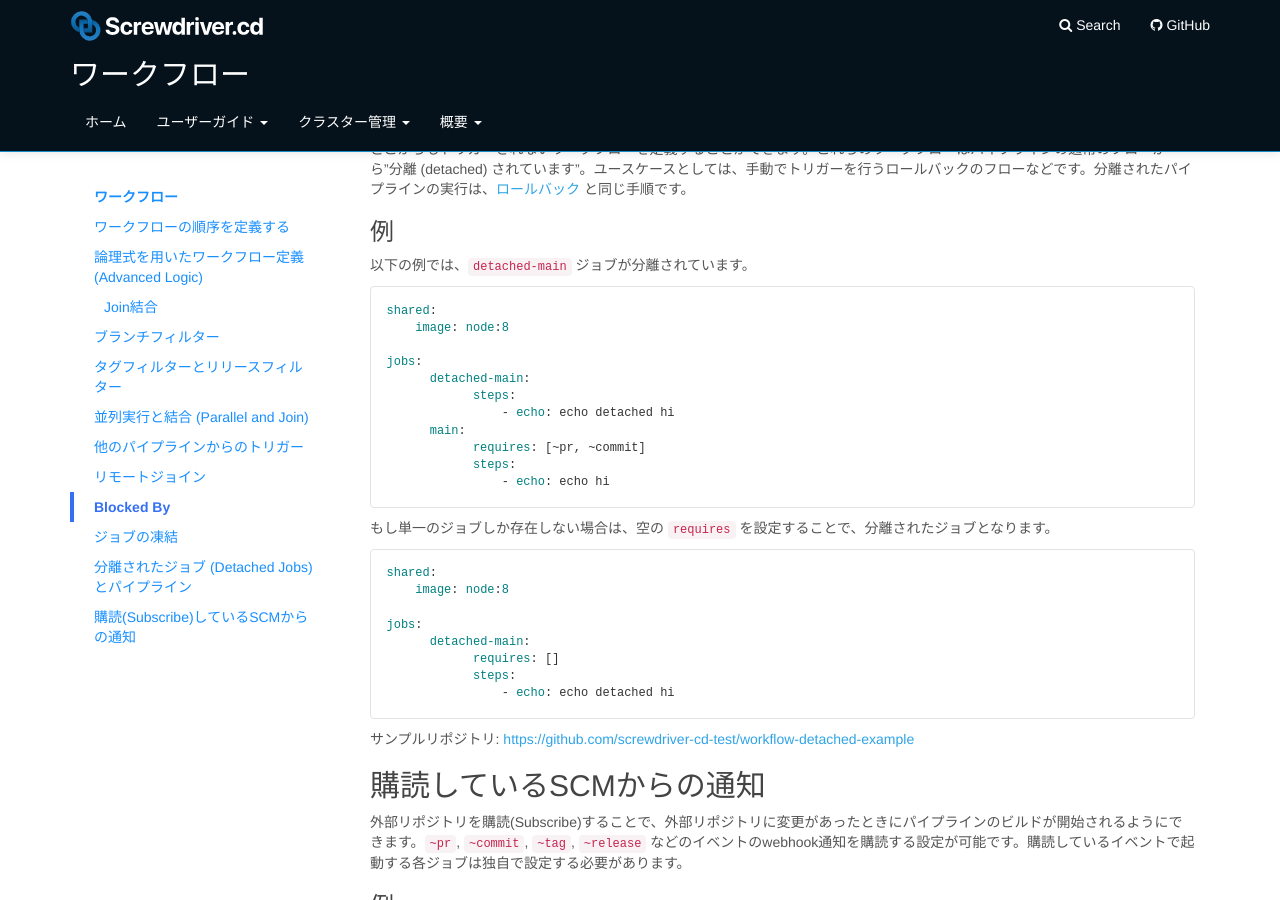
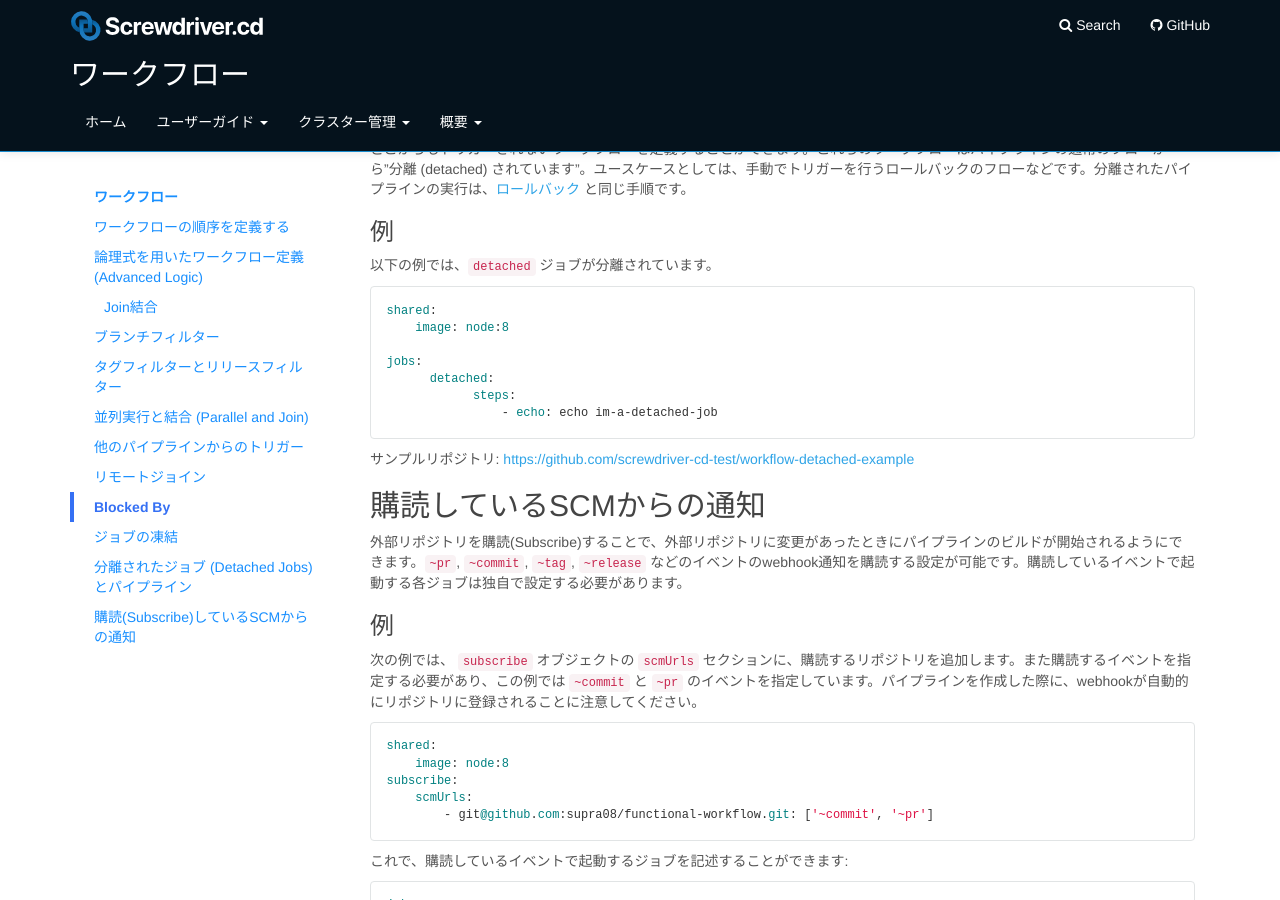
Before and after one commit to screwdriver-cd/guide, a Jekyll site: the page built from docs/ja/user-guide/configuration/workflow.md, in a window 1280 px wide and 900 px high, scrolled down 7013 px. Built offline with Jekyll 4.4.1, drawn with Linux system fonts in a browser that asks for light colours.

Commit message:
Update workflow.md (#485)

````diff
--- a/docs/ja/user-guide/configuration/workflow.md
+++ b/docs/ja/user-guide/configuration/workflow.md
@@ -347,33 +347,16 @@ jobs:
 
 ### 例
 
-以下の例では、`detached-main` ジョブが分離されています。
+以下の例では、`detached` ジョブが分離されています。
 
 ```
 shared:
     image: node:8
 
 jobs:
-      detached-main:
+      detached:
             steps:
-                - echo: echo detached hi
-      main:
-            requires: [~pr, ~commit]
-            steps:
-                - echo: echo hi
-```
-
-もし単一のジョブしか存在しない場合は、空の `requires` を設定することで、分離されたジョブとなります。
-
-```
-shared:
-    image: node:8
-
-jobs:
-      detached-main:
-            requires: []
-            steps:
-                - echo: echo detached hi
+                - echo: echo im-a-detached-job
 ```
 
 サンプルリポジトリ: <https://github.com/screwdriver-cd-test/workflow-detached-example>
````
Also changed, not shown: other parts of docs/ja/user-guide/configuration/workflow.md (+2 -2 lines).
